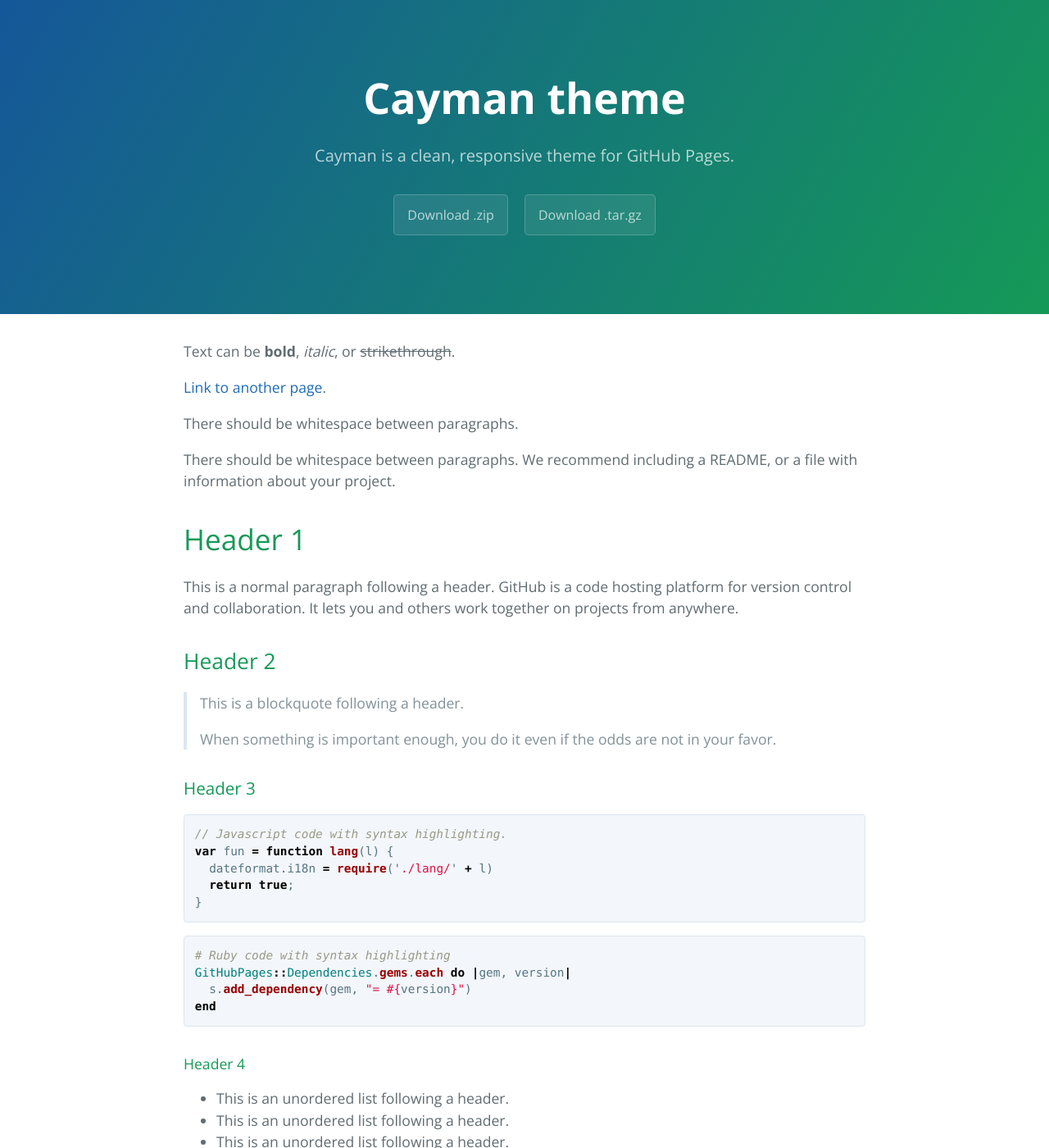
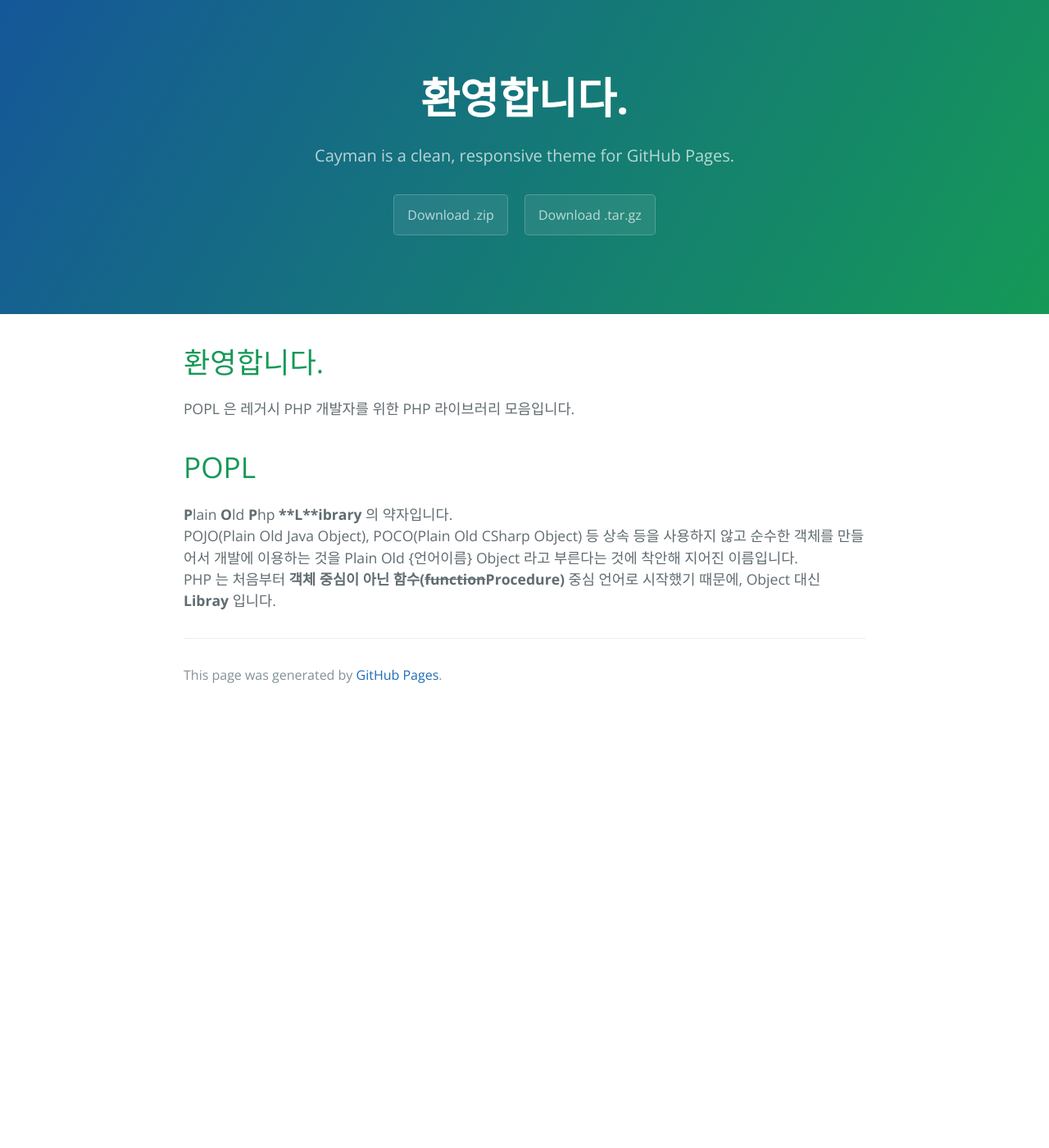
Before and after one commit to poplcode/poplcode.github.io, a Jekyll site: the page built from index.md, in a window 1280 px wide and 1400 px high. Shown: the whole window at 82% size. Built offline with Jekyll 4.4.1, drawn with Linux system fonts in a browser that asks for light colours; our own code applies the rules of GitHub Pages for plain Markdown files; some of the changed text lies outside the part shown.

Commit message:
소개글 시작

````diff
--- a/index.md
+++ b/index.md
@@ -1,123 +1,7 @@
----
-layout: default
----
+# 환영합니다.
+POPL 은 레거시 PHP 개발자를 위한 PHP 라이브러리 모음입니다.
 
-Text can be **bold**, _italic_, or ~~strikethrough~~.
-
-[Link to another page](./another-page.html).
-
-There should be whitespace between paragraphs.
-
-There should be whitespace between paragraphs. We recommend including a README, or a file with information about your project.
-
-# Header 1
-
-This is a normal paragraph following a header. GitHub is a code hosting platform for version control and collaboration. It lets you and others work together on projects from anywhere.
-
-## Header 2
-
-> This is a blockquote following a header.
->
-> When something is important enough, you do it even if the odds are not in your favor.
-
-### Header 3
-
-```js
-// Javascript code with syntax highlighting.
-var fun = function lang(l) {
-  dateformat.i18n = require('./lang/' + l)
-  return true;
-}
-```
-
-```ruby
-# Ruby code with syntax highlighting
-GitHubPages::Dependencies.gems.each do |gem, version|
-  s.add_dependency(gem, "= #{version}")
-end
-```
-
-#### Header 4
-
-*   This is an unordered list following a header.
-*   This is an unordered list following a header.
-*   This is an unordered list following a header.
-
-##### Header 5
-
-1.  This is an ordered list following a header.
-2.  This is an ordered list following a header.
-3.  This is an ordered list following a header.
-
-###### Header 6
-
-| head1        | head two          | three |
-|:-------------|:------------------|:------|
-| ok           | good swedish fish | nice  |
-| out of stock | good and plenty   | nice  |
-| ok           | good `oreos`      | hmm   |
-| ok           | good `zoute` drop | yumm  |
-
-### There's a horizontal rule below this.
-
-* * *
-
-### Here is an unordered list:
-
-*   Item foo
-*   Item bar
-*   Item baz
-*   Item zip
-
-### And an ordered list:
-
-1.  Item one
-1.  Item two
-1.  Item three
-1.  Item four
-
-### And a nested list:
-
-- level 1 item
-  - level 2 item
-  - level 2 item
-    - level 3 item
-    - level 3 item
-- level 1 item
-  - level 2 item
-  - level 2 item
-  - level 2 item
-- level 1 item
-  - level 2 item
-  - level 2 item
-- level 1 item
-
-### Small image
-
-![Octocat](https://github.githubassets.com/images/icons/emoji/octocat.png)
-
-### Large image
-
-![Branching](https://guides.github.com/activities/hello-world/branching.png)
-
-
-### Definition lists can be used with HTML syntax.
-
-<dl>
-<dt>Name</dt>
-<dd>Godzilla</dd>
-<dt>Born</dt>
-<dd>1952</dd>
-<dt>Birthplace</dt>
-<dd>Japan</dd>
-<dt>Color</dt>
-<dd>Green</dd>
-</dl>
-
-```
-Long, single-line code blocks should not wrap. They should horizontally scroll if they are too long. This line should be long enough to demonstrate this.
-```
-
-```
-The final element.
-```
+# POPL
+**P**lain **O**ld **P**hp __**L**ibrary__ 의 약자입니다.
+POJO(Plain Old Java Object), POCO(Plain Old CSharp Object) 등 상속 등을 사용하지 않고 순수한 객체를 만들어서 개발에 이용하는 것을 Plain Old {언어이름} Object 라고 부른다는 것에 착안해 지어진 이름입니다.
+PHP 는 처음부터 **객체 중심이 아닌 함수(~~function~~Procedure)** 중심 언어로 시작했기 때문에, Object 대신 **Libray** 입니다.
````
Also changed, not shown: README.md.
